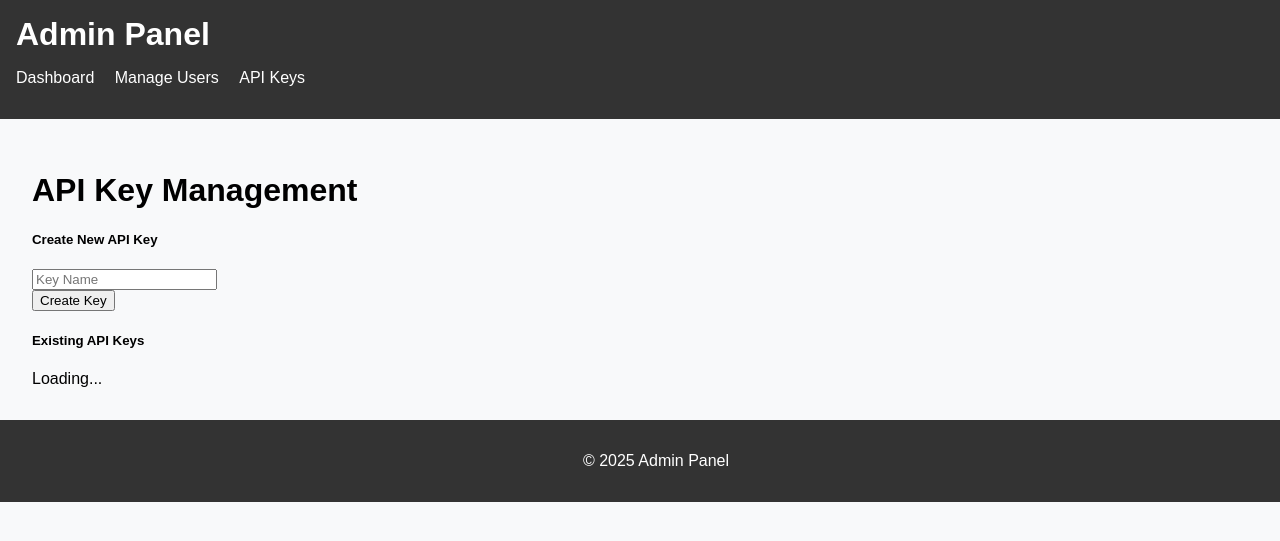
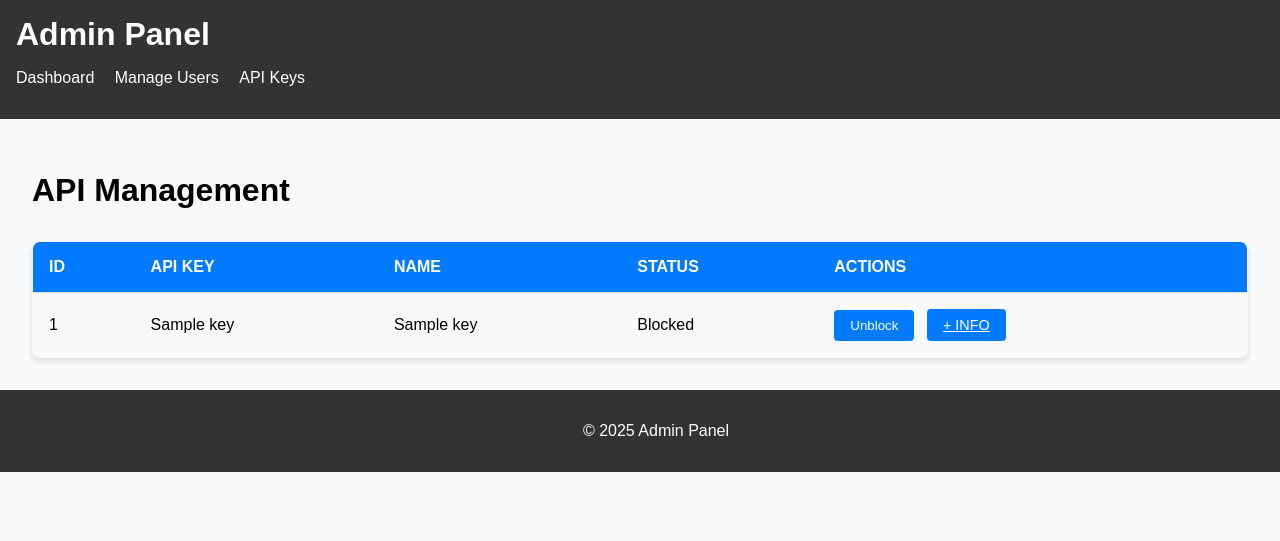
Before and after one commit to eDonkey/aitranslation, a FastAPI app: template web/templates/admin_keys.html in a window 1280 px wide. Shown: the top 541 px of the page. Run offline with FastAPI, Linux system fonts and the light colour scheme; the template is opened without the code that fills it: most values are stand-ins (such as "Sample title", 1, 10 or a date in 2020).

Commit message:
feat: add API key management features with toggle status and usage stats

```diff
--- a/main.py
+++ b/main.py
@@ -355,6 +355,54 @@ async def delete_api_key(
 
     return {"message": "API key deactivated successfully"}
 
+# Helper function to get the current active admin user
+async def get_current_active_admin(
+    request: Request
+) -> User:
+    current_user = getattr(request.state, "user", None)
+    if not current_user:
+        raise HTTPException(status_code=401, detail="Not authenticated")
+    if not current_user.is_active:
+        raise HTTPException(status_code=403, detail="Inactive user")
+    if not current_user.is_admin:
+        raise HTTPException(status_code=403, detail="Not an admin")
+    return current_user
+
+@app.put("/api/admin/api-keys/{key_id}/toggle")
+async def toggle_api_key_status(
+    key_id: int,
+    current_user: User = Depends(get_current_active_admin),
+    db: Session = Depends(get_db)
+):
+    api_key = db.query(APIKey).filter(APIKey.id == key_id).first()
+    if not api_key:
+        raise HTTPException(status_code=404, detail="API key not found")
+
+    # Toggle the active status
+    api_key.is_active = not api_key.is_active
+    db.commit()
+    return {"message": f"API key {'activated' if api_key.is_active else 'deactivated'} successfully"}
+
+@app.get("/api/admin/api-keys/{key_id}/stats")
+async def get_api_key_stats(
+    key_id: int,
+    current_user: User = Depends(get_current_active_admin),
+    db: Session = Depends(get_db)
+):
+    api_key = db.query(APIKey).filter(APIKey.id == key_id).first()
+    if not api_key:
+        raise HTTPException(status_code=404, detail="API key not found")
+
+    # Fetch stats for the API key
+    usage_count = db.query(TextEntry).filter(TextEntry.apikey_requested == api_key.key).count()
+    last_used = api_key.last_used  # Ensure this field exists in your database model
+    return {
+        "name": api_key.name,
+        "usage_count": usage_count,
+        "last_used": last_used.isoformat() if last_used else None,
+        "is_active": api_key.is_active
+    }
+
 openai.api_key = os.getenv("OPENAI_API_KEY")
 
 templates = Jinja2Templates(directory="web/templates")
@@ -406,14 +454,11 @@ async def get_current_active_admin(
     current_user: Optional[User] = Depends(get_current_user)
 ) -> User:
     if not current_user:
-        return RedirectResponse(url="/login", status_code=303)
+        raise HTTPException(status_code=401, detail="Not authenticated")
     if not current_user.is_active:
-        return JSONResponse(status_code=403, content={"detail": "User account is inactive"})
+        raise HTTPException(status_code=403, detail="Inactive user")
     if not current_user.is_admin:
-        raise HTTPException(
-            status_code=status.HTTP_403_FORBIDDEN,
-            detail="Not enough privileges"
-        )
+        raise HTTPException(status_code=403, detail="Not an admin")
     return current_user
 
 # Authentication routes
@@ -592,11 +637,13 @@ async def admin_home(
 @app.get("/admin/keys", response_class=HTMLResponse)
 async def admin_keys(
     request: Request,
-    current_user: User = Depends(get_current_active_admin)
+    current_user: User = Depends(get_current_active_admin),
+    db: Session = Depends(get_db)
 ):
+    api_keys = db.query(APIKey).all()
     return templates.TemplateResponse("admin_keys.html", {
         "request": request,
-        "user": current_user
+        "api_keys": api_keys
     })
 
 @app.get("/client", response_class=HTMLResponse)
--- a/web/static/css/styles.css
+++ b/web/static/css/styles.css
@@ -295,3 +295,90 @@ body.admin-users .pagination span {
     background-color: #f8f9fa;
     box-shadow: 0 4px 6px rgba(0, 0, 0, 0.1);
 }
+
+/* Tooltip styles */
+.tooltip {
+    position: relative;
+    cursor: pointer;
+    color: #007bff;
+    text-decoration: underline;
+}
+
+.tooltip-content {
+    position: fixed; /* Fixed position to float in the center */
+    top: 50%;
+    left: 50%;
+    transform: translate(-50%, -50%);
+    background-color: #6bb6c6;
+    color: white;
+    padding: 1rem;
+    border-radius: 13px;
+    white-space: pre-wrap; /* Allow multi-line content */
+    z-index: 1000; /* Ensure it appears above other elements */
+    display: none;
+    box-shadow: 0 4px 6px rgba(0, 0, 0, 0.1);
+    max-width: 400px; /* Prevent the tooltip from being too wide */
+    text-align: center;
+}
+
+.info-button {
+    background-color: transparent;
+    color: #007bff;
+    border: none;
+    cursor: pointer;
+    text-decoration: underline;
+    font-size: 0.9rem;
+    margin-left: 0.5rem;
+}
+
+.info-button:hover {
+    color: #0056b3;
+}
+
+/* Styles for the API keys table */
+body.admin-keys table {
+    width: 100%;
+    border-collapse: collapse;
+    margin-top: 2rem;
+    background-color: #f8f9fa;
+    border: 1px solid #ddd;
+    border-radius: 8px;
+    overflow: hidden;
+    box-shadow: 0 4px 6px rgba(0, 0, 0, 0.1);
+}
+
+body.admin-keys table th,
+body.admin-keys table td {
+    padding: 1rem;
+    text-align: left;
+    border-bottom: 1px solid #ddd;
+}
+
+body.admin-keys table th {
+    background-color: #007bff;
+    color: white;
+    font-weight: bold;
+    text-transform: uppercase;
+}
+
+body.admin-keys table tr:nth-child(even) {
+    background-color: #f2f2f2;
+}
+
+body.admin-keys table tr:hover {
+    background-color: #e9ecef;
+}
+
+body.admin-keys table td button {
+    background-color: #007bff;
+    color: white;
+    border: none;
+    border-radius: 4px;
+    padding: 0.5rem 1rem;
+    cursor: pointer;
+    transition: background-color 0.2s ease;
+}
+
+body.admin-keys table td button:hover {
+    background-color: #0056b3;
+}
--- a/web/templates/admin_keys.html
+++ b/web/templates/admin_keys.html
@@ -1,140 +1,109 @@
 {% extends "base.html" %}
 
-{% block title %}API Key Management{% endblock %}
+{% block title %}API Management{% endblock %}
 
 {% block content %}
-<div class="row">
-    <div class="col-md-12">
-        <h1>API Key Management</h1>
+<body class="admin-keys">
+    <h1>API Management</h1>
 
-        <div class="card mb-4">
-            <div class="card-body">
-                <h5 class="card-title">Create New API Key</h5>
-                <form id="createKeyForm" class="row g-3">
-                    <div class="col-md-8">
-                        <input type="text" class="form-control" id="keyName" placeholder="Key Name" required>
-                    </div>
-                    <div class="col-md-4">
-                        <button type="submit" class="btn btn-primary">Create Key</button>
-                    </div>
-                </form>
-            </div>
-        </div>
-
-        <div class="card">
-            <div class="card-body">
-                <h5 class="card-title">Existing API Keys</h5>
-                <div id="keysList">Loading...</div>
-            </div>
-        </div>
-    </div>
-</div>
-{% endblock %}
-
-{% block scripts %}
-<script>
-document.addEventListener('DOMContentLoaded', async function() {
-    const adminKey = localStorage.getItem('adminKey');
-    if (!adminKey) {
-        const key = prompt('Please enter admin key:');
-        if (key) {
-            localStorage.setItem('adminKey', key);
-        }
-    }
-
-    async function loadKeys() {
-        try {
-            const response = await fetch('/admin/api-keys/', {
-                headers: {
-                    'X-Admin-Key': localStorage.getItem('adminKey')
-                }
-            });
-            const keys = await response.json();
-
-            document.getElementById('keysList').innerHTML = `
-                <table class="table">
+    <table id="api-keys-table">
         <thead>
             <tr>
+                <th>ID</th>
+                <th>API Key</th>
                 <th>Name</th>
-                            <th>Key</th>
-                            <th>Created</th>
-                            <th>Last Used</th>
                 <th>Status</th>
                 <th>Actions</th>
             </tr>
         </thead>
         <tbody>
-                        ${keys.map(key => `
+            {% for key in api_keys %}
             <tr>
-                                <td>${key.name}</td>
-                                <td><code>${key.key}</code></td>
-                                <td>${new Date(key.created_at).toLocaleString()}</td>
-                                <td>${key.last_used ? new Date(key.last_used).toLocaleString() : 'Never'}</td>
+                <td>{{ key.id }}</td>
+                <td>{{ key.key }}</td>
+                <td>{{ key.name }}</td>
+                <td>{{ "Active" if key.is_active else "Blocked" }}</td>
                 <td>
-                                    <span class="badge bg-${key.is_active ? 'success' : 'danger'}">
-                                        ${key.is_active ? 'Active' : 'Inactive'}
-                                    </span>
-                                </td>
-                                <td>
-                                    <button class="btn btn-sm btn-danger" onclick="deleteKey(${key.id})">
-                                        Delete
+                    <button onclick="toggleApiKeyStatus('{{ key.id }}')">
+                        {{ "Block" if key.is_active else "Unblock" }}
                     </button>
+                    <button class="info-button" data-key-id="{{ key.id }}">+ INFO</button>
+                    <div class="tooltip-content" id="tooltip-{{ key.id }}" style="display: none;">
+                        Loading stats...
+                    </div>
                 </td>
             </tr>
-                        `).join('')}
+            {% endfor %}
         </tbody>
     </table>
+</body>
+
+<script>
+    let activeTooltip = null; // Track the currently active tooltip
+
+    document.querySelectorAll('.info-button').forEach(button => {
+        button.addEventListener('click', async function () {
+            const keyId = this.getAttribute('data-key-id');
+            const tooltipContent = document.getElementById(`tooltip-${keyId}`);
+
+            // Close the currently active tooltip if it's not the same as the clicked one
+            if (activeTooltip && activeTooltip !== tooltipContent) {
+                activeTooltip.style.display = "none";
+                activeTooltip = null;
+            }
+
+            // Toggle the visibility of the clicked tooltip
+            if (tooltipContent.style.display === "block") {
+                tooltipContent.style.display = "none";
+                activeTooltip = null;
+                return;
+            }
+
+            // Fetch stats if not already loaded
+            if (tooltipContent.textContent.trim() === "Loading stats...") {
+                try {
+                    const response = await fetch(`/api/admin/api-keys/${keyId}/stats`);
+                    if (!response.ok) {
+                        throw new Error("Failed to fetch stats");
+                    }
+                    const stats = await response.json();
+                    tooltipContent.textContent = `
+                        Name: ${stats.name}
+                        Usage Count: ${stats.usage_count}
+                        Last Used: ${stats.last_used || "Never"}
                     `;
                 } catch (error) {
-            document.getElementById('keysList').innerHTML = `
-                <div class="alert alert-danger">
-                    Error loading keys: ${error.message}
-                </div>
-            `;
+                    console.error("Error fetching stats:", error);
+                    tooltipContent.textContent = "Error loading stats.";
                 }
             }
 
-    document.getElementById('createKeyForm').addEventListener('submit', async function(e) {
-        e.preventDefault();
-        try {
-            const response = await fetch('/admin/api-keys/', {
-                method: 'POST',
-                headers: {
-                    'X-Admin-Key': localStorage.getItem('adminKey'),
-                    'Content-Type': 'application/x-www-form-urlencoded',
-                },
-                body: `name=${encodeURIComponent(document.getElementById('keyName').value)}`
+            // Show the tooltip and set it as the active one
+            tooltipContent.style.display = "block";
+            activeTooltip = tooltipContent;
+        });
     });
 
-            if (!response.ok) throw new Error('Failed to create key');
-
-            document.getElementById('keyName').value = '';
-            loadKeys();
-        } catch (error) {
-            alert('Error creating key: ' + error.message);
+    // Close the tooltip when clicking outside
+    document.addEventListener('click', function (event) {
+        if (activeTooltip && !event.target.closest('.info-button') && !event.target.closest('.tooltip-content')) {
+            activeTooltip.style.display = "none";
+            activeTooltip = null;
         }
     });
 
-    window.deleteKey = async function(keyId) {
-        if (!confirm('Are you sure you want to delete this key?')) return;
-
+    // Toggle API key status
+    async function toggleApiKeyStatus(keyId) {
         try {
-            const response = await fetch(`/admin/api-keys/${keyId}`, {
-                method: 'DELETE',
-                headers: {
-                    'X-Admin-Key': localStorage.getItem('adminKey')
+            const response = await fetch(`/api/admin/api-keys/${keyId}/toggle`, {
+                method: 'PUT',
+            });
+            const result = await response.json();
+            alert(result.message);
+            location.reload(); // Reload the page to reflect changes
+        } catch (error) {
+            alert("Error toggling API key status.");
         }
-            });
-
-            if (!response.ok) throw new Error('Failed to delete key');
-
-            loadKeys();
-        } catch (error) {
-            alert('Error deleting key: ' + error.message);
     }
-    };
-
-    loadKeys();
-});
 </script>
 {% endblock %}
```
Also changed, not shown: web/templates/admin_users.html (+67 -6 lines). Lines whose indentation alone changed are shown as unchanged.
